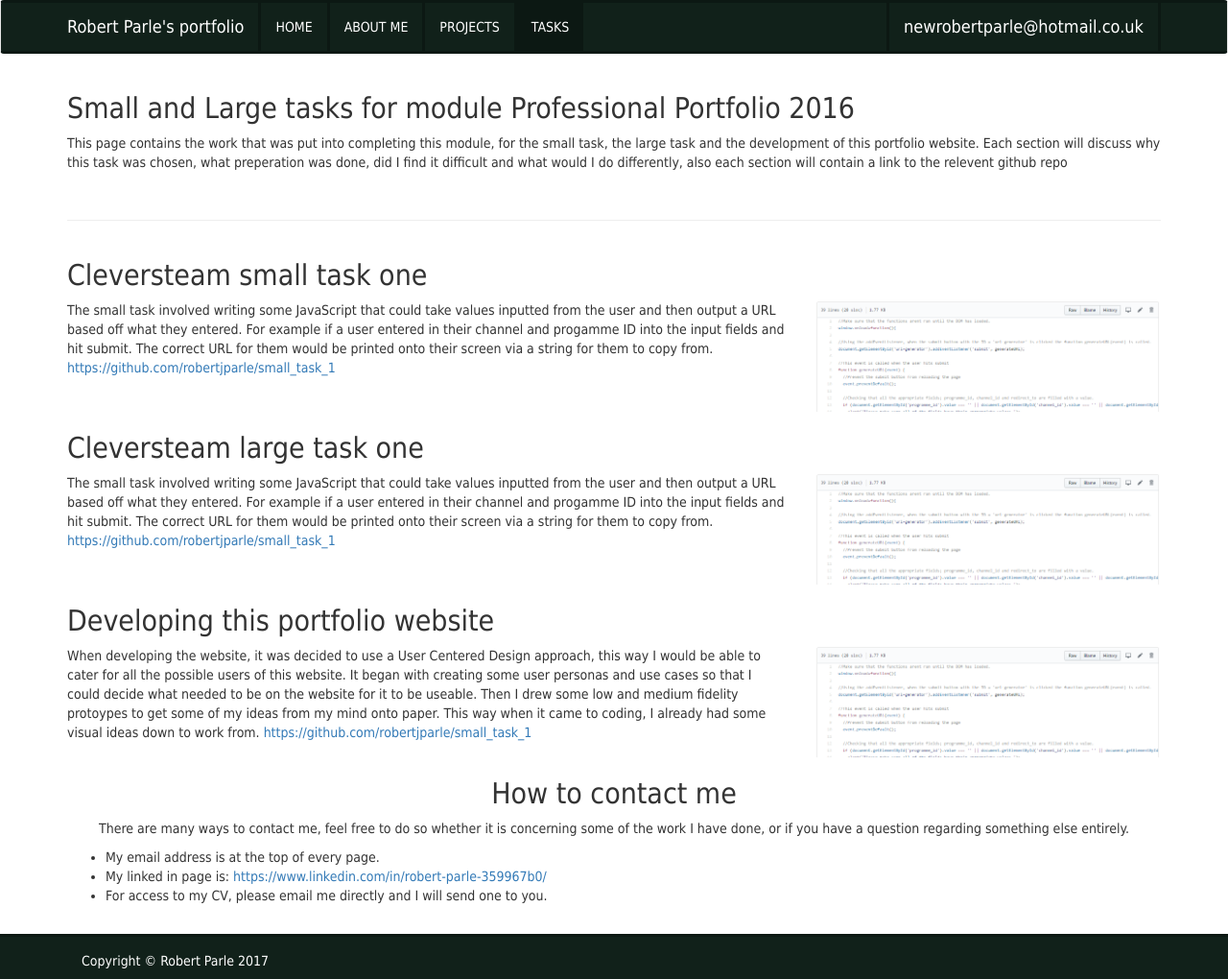
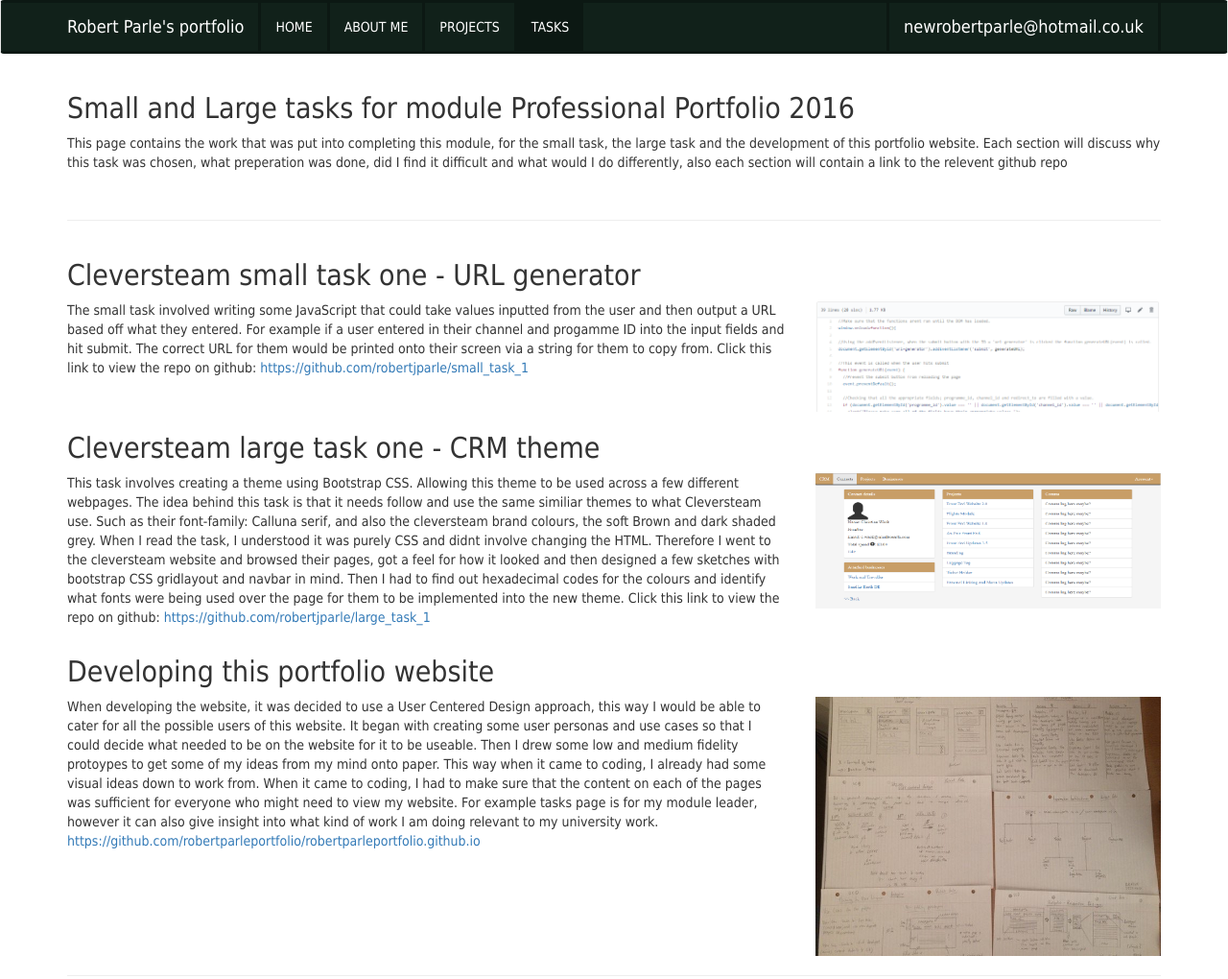
Before and after one commit to robertparleportfolio/robertparleportfolio.github.io, a plain HTML site: page tasks.html in a window 1280 px wide. Shown: the top 1020 px of the page at 96% size. Drawn offline with nearby package versions, Linux system fonts and the light colour scheme.

Commit message:
Last minute adjustments

```diff
--- a/tasks.html
+++ b/tasks.html
@@ -50,23 +50,25 @@
         <hr>
 
         <div class="row">
-            <h2 class="col-md-12">Cleversteam small task one</h2>
+            <h2 class="col-md-12">Cleversteam small task one - URL generator</h2>
             <p class="col-md-8">The small task involved writing some JavaScript that could take values inputted from the user and then output a URL based off what they entered. For example
             if a user entered in their channel and progamme ID into the input fields and hit submit. The correct URL for them would be printed onto their screen via a string for them to copy
             from.
-            <a href="https://github.com/robertjparle/small_task_1"> https://github.com/robertjparle/small_task_1</a>
+            Click this link to view the repo on github:<a href="https://github.com/robertjparle/small_task_1"> https://github.com/robertjparle/small_task_1</a>
             </p><br>
             <img src="small_task_1.png" class="col-md-4">
         </div>
 
         <div class="row">
-            <h2 class="col-md-12">Cleversteam large task one</h2>
-            <p class="col-md-8">The small task involved writing some JavaScript that could take values inputted from the user and then output a URL based off what they entered. For example
-            if a user entered in their channel and progamme ID into the input fields and hit submit. The correct URL for them would be printed onto their screen via a string for them to copy
-            from.
-            <a href="https://github.com/robertjparle/small_task_1"> https://github.com/robertjparle/small_task_1</a>
+            <h2 class="col-md-12">Cleversteam large task one - CRM theme</h2>
+            <p class="col-md-8">This task involves creating a theme using Bootstrap CSS. Allowing this theme to be used across a few different webpages. The idea behind this task is that it needs
+            follow and use the same similiar themes to what Cleversteam use. Such as their font-family: Calluna serif, and also the cleversteam brand colours, the soft Brown and dark shaded grey.
+            When I read the task, I understood it was purely CSS and didnt involve changing the HTML. Therefore I went to the cleversteam website and browsed their pages, got a feel for how it looked and then
+            designed a few sketches with bootstrap CSS gridlayout and navbar in mind. Then I had to find out hexadecimal codes for the colours and identify what fonts were being used over the page for them to be implemented
+            into the new theme.
+            Click this link to view the repo on github:<a href="https://github.com/robertjparle/large_task_1"> https://github.com/robertjparle/large_task_1</a>
             </p><br>
-            <img src="small_task_1.png" class="col-md-4">
+            <img src="large_task_1.png" class="col-md-4">
         </div>
 
         <div class="row">
@@ -75,10 +77,14 @@
             It began with creating some user personas and use cases so that I could decide what needed to be on the website for it to be useable. Then I drew some low and medium fidelity protoypes
             to get some of my ideas from my mind onto paper. This way when it came to coding, I already had some visual ideas down to work from.
 
-            <a href="https://github.com/robertjparle/small_task_1"> https://github.com/robertjparle/small_task_1</a>
+            When it came to coding, I had to make sure that the content on each of the pages was sufficient for everyone who might need to view my website. For example tasks page is for my module leader, however
+            it can also give insight into what kind of work I am doing relevant to my university work.
+
+            <a href="https://github.com/robertparleportfolio/robertparleportfolio.github.io"> https://github.com/robertparleportfolio/robertparleportfolio.github.io</a>
             </p><br>
-            <img src="small_task_1.png" class="col-md-4">
+            <img src="portfolio_images.png" class="col-md-4">
         </div>
+        <hr>
 
         <div class="row">
           <section class="col-md-12">
```
Also changed, not shown: large_task_1.png (added), portfolio_images.png (added).
